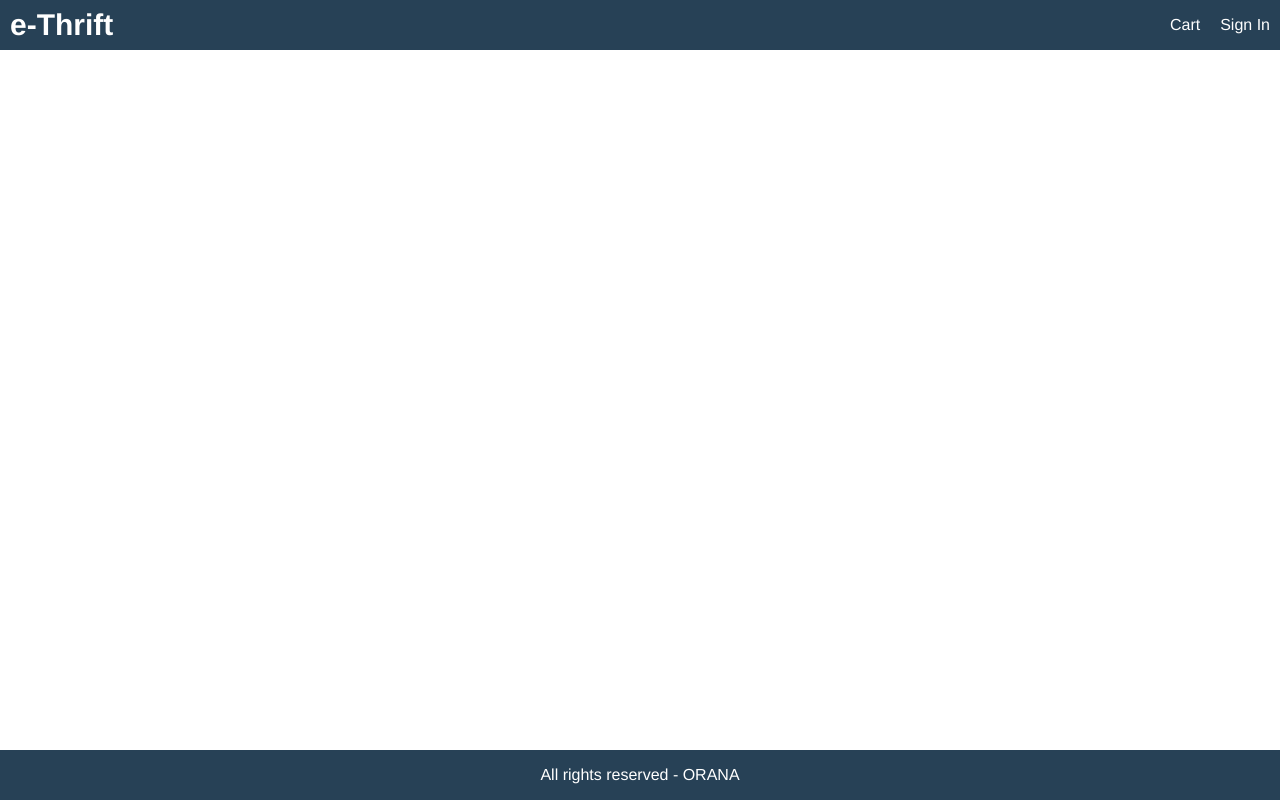
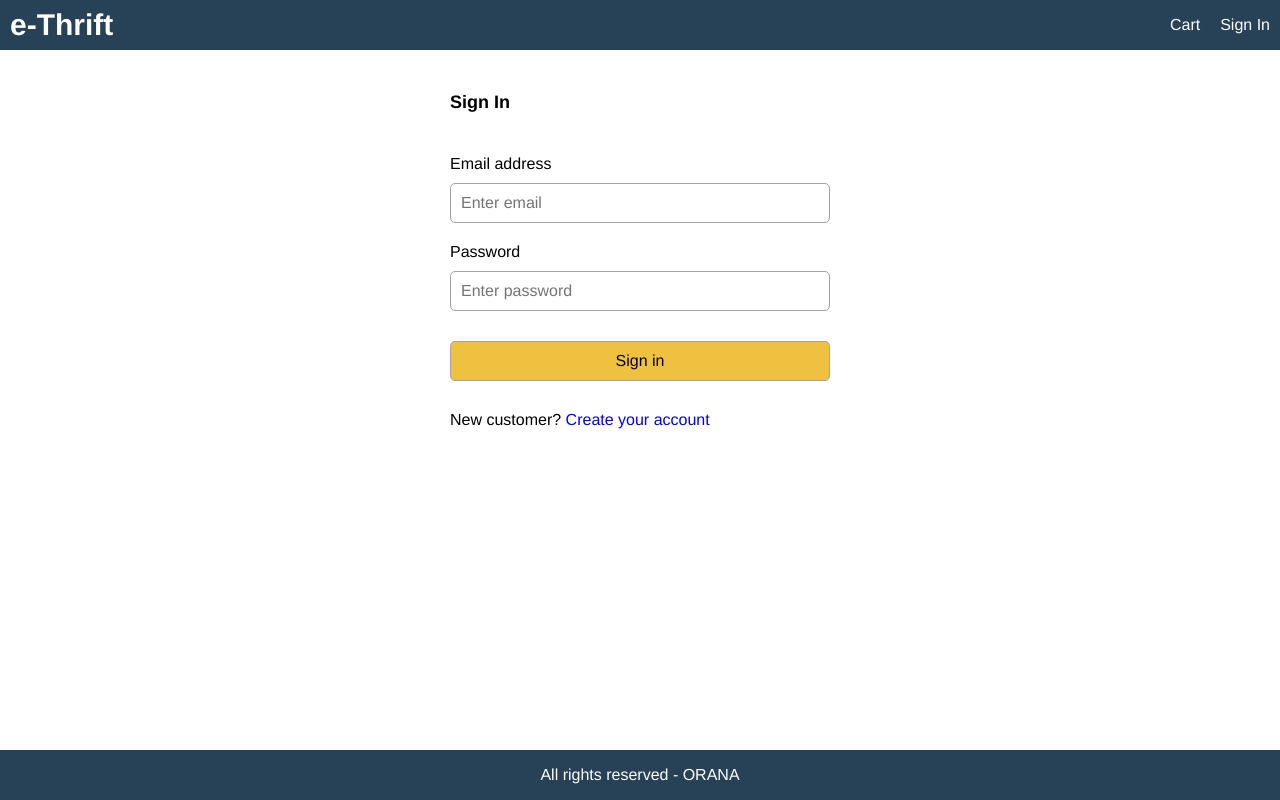
Before and after one commit to giannisgkountras/eshop-template, a React (Create React App) app in the folder frontend/: page /signin in a window 1280 px wide. Built offline with nearby package versions, Linux system fonts and the light colour scheme.

Commit message:
Sign in fully functional, clear cart implemented

```diff
--- a/frontend/src/App.js
+++ b/frontend/src/App.js
@@ -1,14 +1,23 @@
 import React from "react";
-import { useSelector } from "react-redux";
+import { useDispatch, useSelector } from "react-redux";
 import { BrowserRouter, Link, Route, Routes } from "react-router-dom";
+import { clearCart } from "./actions/cartActions";
+import { signout } from "./actions/userActions";
 import CartScreen from "./screens/CartScreen";
 import HomeScreen from "./screens/HomeScreen";
 import ProductScreen from "./screens/ProductScreen";
+import SigninScreen from "./screens/SigninScreen";
 
 function App() {
   const cart = useSelector((state) => state.cart);
   const { cartItems } = cart;
-
+  const userSignin = useSelector((state) => state.userSignin);
+  const { userInfo } = userSignin;
+  const dispatch = useDispatch();
+  const signOutHandler = () => {
+    dispatch(signout());
+    dispatch(clearCart());
+  };
   return (
     <BrowserRouter>
       <div className="grid-container">
@@ -23,7 +32,20 @@
               Cart
               {cartItems.length > 0 && <span className="badge">{cartItems.length}</span>}
             </Link>
-            <Link to="/signin">Sign In</Link>
+            {userInfo ? (
+              <div className="dropdown">
+                <Link to="#">
+                  {userInfo.name} <i className="fa fa-caret-down"></i>
+                </Link>
+                <ul className="dropdown-content">
+                  <Link to="/" onClick={signOutHandler}>
+                    Sign Out
+                  </Link>
+                </ul>
+              </div>
+            ) : (
+              <Link to="/signin">Sign In</Link>
+            )}
           </div>
         </header>
         <main>
@@ -31,6 +53,7 @@
             <Route path="/cart/:id" element={<CartScreen />} />
             <Route path="/cart" element={<CartScreen />} />
             <Route path="/product/:id" element={<ProductScreen />} />
+            <Route path="/signin" element={<SigninScreen />} />
             <Route path="/" element={<HomeScreen />} exact></Route>
           </Routes>
         </main>
--- a/frontend/src/actions/cartActions.js
+++ b/frontend/src/actions/cartActions.js
@@ -1,5 +1,5 @@
 import axios from "axios";
-import { CART_ADD_ITEM, CART_REMOVE_ITEM } from "../constants/cartConstants";
+import { CART_ADD_ITEM, CART_CLEAR, CART_REMOVE_ITEM } from "../constants/cartConstants";
 
 export const addToCart = (productId, qty) => async (dispatch, getState) => {
   const { data } = await axios.get(`/api/products/${productId}`);
@@ -24,3 +24,11 @@
   });
   localStorage.setItem("cartItems", JSON.stringify(getState().cart.cartItems));
 };
+
+export const clearCart = () => (dispatch, getState) => {
+  dispatch({
+    type: CART_CLEAR,
+    payload: {},
+  });
+  localStorage.setItem("cartItems", JSON.stringify(getState().cart.cartItems));
+};
--- /dev/null
+++ b/frontend/src/actions/userActions.js
@@ -0,0 +1,19 @@
+import axios from "axios";
+import { USER_SIGNIN_FAIL, USER_SIGNIN_REQUEST, USER_SIGNIN_SUCCESS, USER_SIGNOUT } from "../constants/userConstants";
+
+export const signin = (email, password) => async (dispatch) => {
+  dispatch({ type: USER_SIGNIN_REQUEST, payload: { email, password } });
+  try {
+    const { data } = await axios.post("/api/users/signin", { email, password });
+    dispatch({ type: USER_SIGNIN_SUCCESS, payload: data });
+    localStorage.setItem("userInfo", JSON.stringify(data));
+  } catch (error) {
+    dispatch({ type: USER_SIGNIN_FAIL, payload: error.response && error.response.data.message ? error.response.data.message : error.message });
+  }
+};
+
+export const signout = () => (dispatch) => {
+  localStorage.removeItem("userInfo");
+  localStorage.removeItem("cartItems");
+  dispatch({ type: USER_SIGNOUT });
+};
--- a/frontend/src/constants/cartConstants.js
+++ b/frontend/src/constants/cartConstants.js
@@ -1,2 +1,3 @@
 export const CART_ADD_ITEM = "CART_ADD_ITEM";
 export const CART_REMOVE_ITEM = "CART_REMOVE_ITEM";
+export const CART_CLEAR = "CART_CLEAR";
--- /dev/null
+++ b/frontend/src/constants/userConstants.js
@@ -0,0 +1,4 @@
+export const USER_SIGNIN_REQUEST = "USER_SIGNIN_REQUEST";
+export const USER_SIGNIN_SUCCESS = "USER_SIGNIN_SUCCESS";
+export const USER_SIGNIN_FAIL = "USER_SIGNIN_FAIL";
+export const USER_SIGNOUT = "USER_SIGNOUT";
--- a/frontend/src/index.css
+++ b/frontend/src/index.css
@@ -225,3 +225,39 @@
   color: #a02020;
   background-color: #ffe0e0e0;
 }
+
+/*FORM*/
+.form{
+  max-width: 40rem;
+  margin: 0 auto;
+}
+.form > div{
+  display: flex;
+  flex-direction: column;
+  margin: 1rem;
+}
+.form label{
+ margin: 1rem 0;
+ display: block;
+}
+
+/*DROPDOWN*/
+.dropdown{
+  display: inline-block;
+  position:relative;
+}
+.dropdown-content{
+  position:absolute;
+  display: none;
+  right: 0;
+  min-width: 12rem;
+  padding: 1rem;
+  z-index: 1;
+  background-color: #203040;
+  margin: 0;
+  margin-top: 0.4rem;
+  border-radius: 0.5rem;
+}
+.dropdown:hover .dropdown-content{
+display: block;
+}
--- a/frontend/src/reducers/cartReducers.js
+++ b/frontend/src/reducers/cartReducers.js
@@ -1,4 +1,4 @@
-import { CART_ADD_ITEM, CART_REMOVE_ITEM } from "../constants/cartConstants";
+import { CART_ADD_ITEM, CART_CLEAR, CART_REMOVE_ITEM } from "../constants/cartConstants";
 
 export const cartReducer = (state = { cartItems: [] }, action) => {
   switch (action.type) {
@@ -21,6 +21,11 @@
         ...state,
         cartItems: state.cartItems.filter((x) => x.product !== action.payload),
       };
+    case CART_CLEAR:
+      return {
+        ...state,
+        cartItems: state.cartItems.filter((x) => x.product === action.payload),
+      };
     default:
       return state;
   }
--- /dev/null
+++ b/frontend/src/reducers/userReducers.js
@@ -0,0 +1,16 @@
+import { USER_SIGNIN_FAIL, USER_SIGNIN_REQUEST, USER_SIGNIN_SUCCESS, USER_SIGNOUT } from "../constants/userConstants";
+
+export const userSigninReducer = (state = {}, action) => {
+  switch (action.type) {
+    case USER_SIGNIN_REQUEST:
+      return { loading: true };
+    case USER_SIGNIN_SUCCESS:
+      return { loading: false, userInfo: action.payload };
+    case USER_SIGNIN_FAIL:
+      return { loading: false, error: action.payload };
+    case USER_SIGNOUT:
+      return {};
+    default:
+      return state;
+  }
+};
--- /dev/null
+++ b/frontend/src/screens/SigninScreen.js
@@ -0,0 +1,60 @@
+import React, { useEffect, useState } from "react";
+import { useDispatch, useSelector } from "react-redux";
+import { Link, useLocation, useNavigate } from "react-router-dom";
+import { signin } from "../actions/userActions";
+import LoadingBox from "../components/LoadingBox";
+import MessageBox from "../components/MessageBox";
+
+export default function SigninScreen() {
+  const [email, setEmail] = useState("");
+  const [password, setPassword] = useState("");
+
+  const { search } = useLocation();
+  const redirect = search ? search.split("=")[1] : "/";
+
+  const userSignin = useSelector((state) => state.userSignin);
+  const { userInfo, loading, error } = userSignin;
+
+  const dispatch = useDispatch();
+  const submitHandler = (e) => {
+    e.preventDefault();
+    dispatch(signin(email, password));
+  };
+  const navigate = useNavigate();
+  useEffect(() => {
+    if (userInfo) {
+      navigate(redirect);
+    }
+  }, [navigate, redirect, userInfo]);
+  return (
+    <div>
+      <form className="form" onSubmit={submitHandler}>
+        <div>
+          <h1>Sign In</h1>
+        </div>
+        {loading && <LoadingBox></LoadingBox>}
+        {error && <MessageBox varient="danger">{error}</MessageBox>}
+        <div>
+          <label htmlFor="email">Email address</label>
+          <input type="email" id="email" placeholder="Enter email" required onChange={(e) => setEmail(e.target.value)}></input>
+        </div>
+        <div>
+          <label htmlFor="password">Password</label>
+          <input type="password" id="password" placeholder="Enter password" required onChange={(e) => setPassword(e.target.value)}></input>
+        </div>
+        <div>
+          <label />
+          <button className="primary" type="submit">
+            Sign in
+          </button>
+        </div>
+        <div>
+          <label />
+          <div>
+            New customer? <Link to="/register">Create your account </Link>
+          </div>
+        </div>
+      </form>
+    </div>
+  );
+}
--- a/frontend/src/store.js
+++ b/frontend/src/store.js
@@ -3,8 +3,12 @@
 import { legacy_createStore as createStore } from "redux";
 import { productDetailsReducer, productListReducer } from "./reducers/productReducers";
 import { cartReducer } from "./reducers/cartReducers";
+import { userSigninReducer } from "./reducers/userReducers";
 
 const initialState = {
+  userSignin: {
+    userInfo: localStorage.getItem("userInfo") ? JSON.parse(localStorage.getItem("userInfo")) : null,
+  },
   cart: {
     cartItems: localStorage.getItem("cartItems") ? JSON.parse(localStorage.getItem("cartItems")) : [],
   },
@@ -13,6 +17,7 @@
   productList: productListReducer,
   productDetails: productDetailsReducer,
   cart: cartReducer,
+  userSignin: userSigninReducer,
 });
 
 const composeEnhancer = window.__REDUX_DEVTOOLS_EXTENSION_COMPOSE__ || compose;
```
Also changed, not shown: frontend/src/screens/CartScreen.js (+13 -4 lines).
